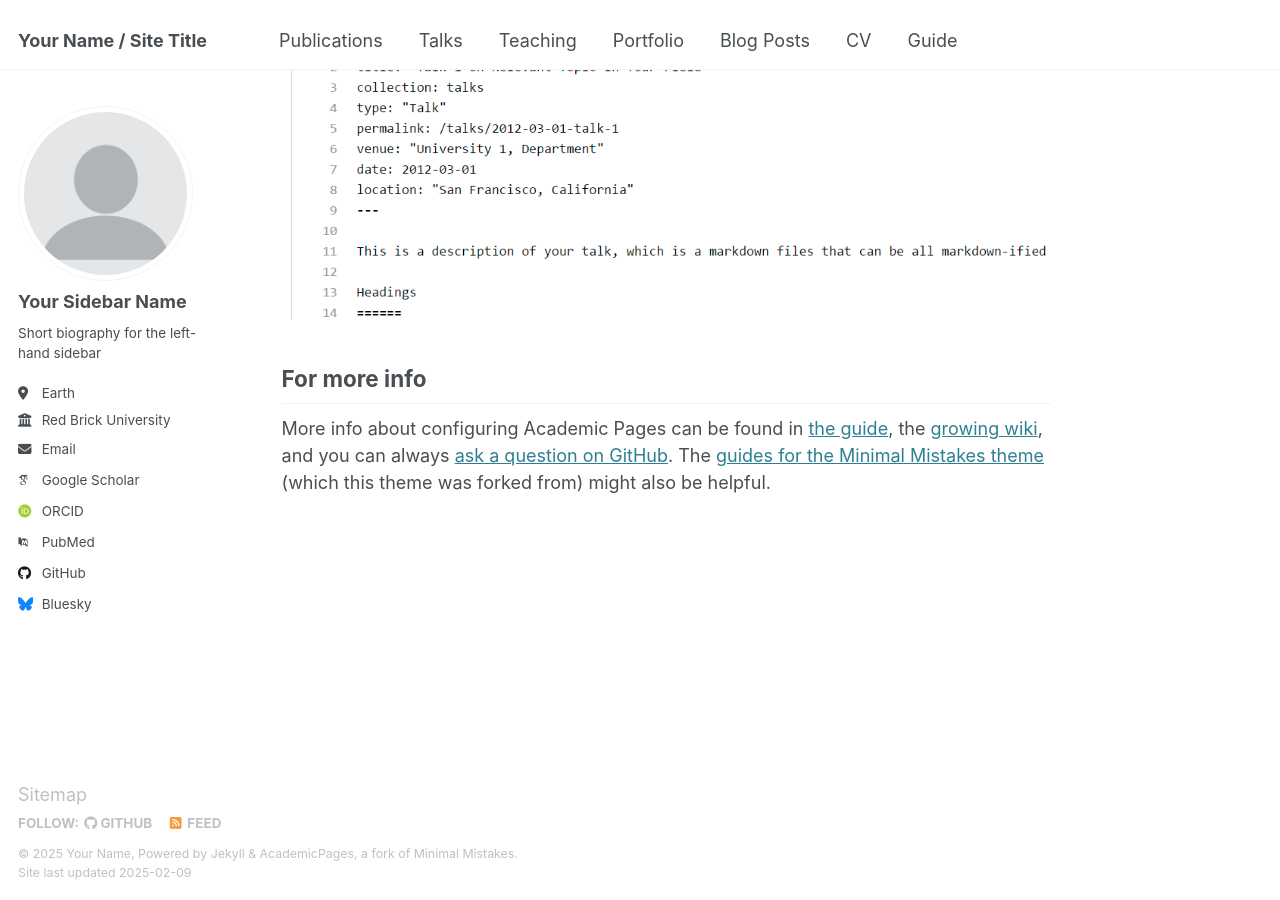
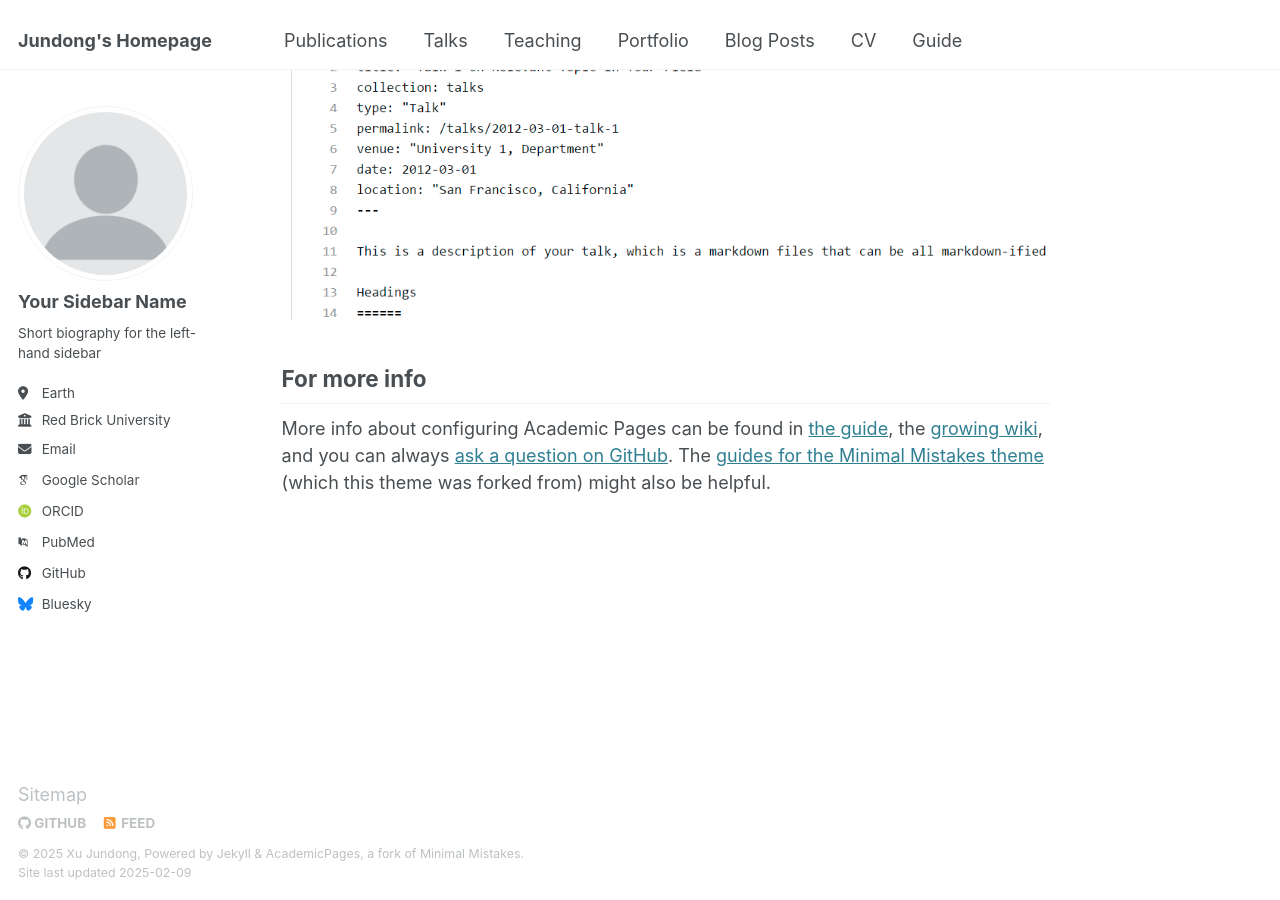
Before and after one commit to Aiden0526/aiden0526.github.io, a Jekyll site: the page built from _pages/about.md, in a window 1280 px wide and 900 px high, scrolled down 2642 px. Built offline with Jekyll 4.4.1, drawn with Linux system fonts in a browser that asks for light colours; some web fonts are replaced.

Commit message:
update homepage

```diff
--- a/_config.yml
+++ b/_config.yml
@@ -7,15 +7,15 @@
 # server process.
 
 # Basic Site Settings
-locale                   : "en-US"
+locale                   : "Singapore"
 site_theme               : "default"
-title                    : "Your Name / Site Title"
+title                    : "Jundong's Homepage"
 title_separator          : "-"
-name                     : &name "Your Name"
+name                     : &name "Xu Jundong"
 description              : &description "personal description"
-url                      : https://academicpages.github.io # the base hostname & protocol for your site e.g. "https://[your GitHub username].github.io"
+url                      : https://aiden0526.github.io # the base hostname & protocol for your site e.g. "https://[your GitHub username].github.io"
 baseurl                  : "" # the subpath of your site, e.g. "/blog"
-repository               : "academicpages/academicpages.github.io"
+repository               : "Aiden0526/aiden0526.github.io"
 
 # Site Author - The following control what appear as part of the author content on the side bar.
 #               If a field is blank the icon and link will not appear, otherwise it will be shown.
```
